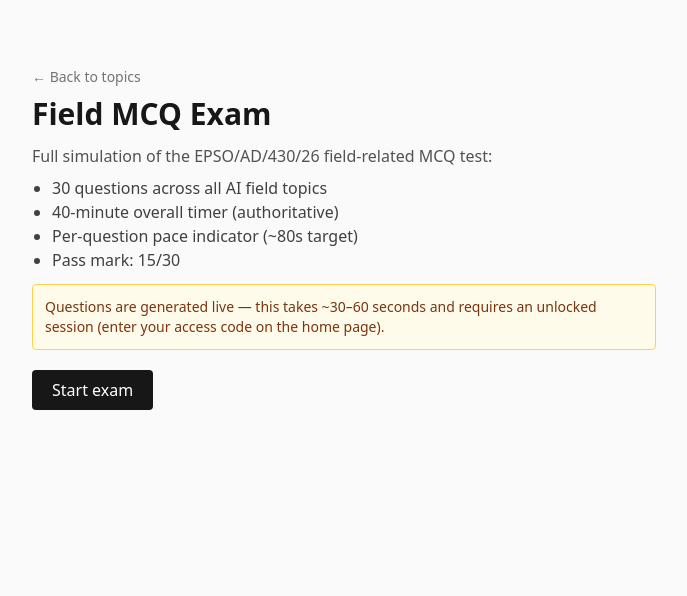
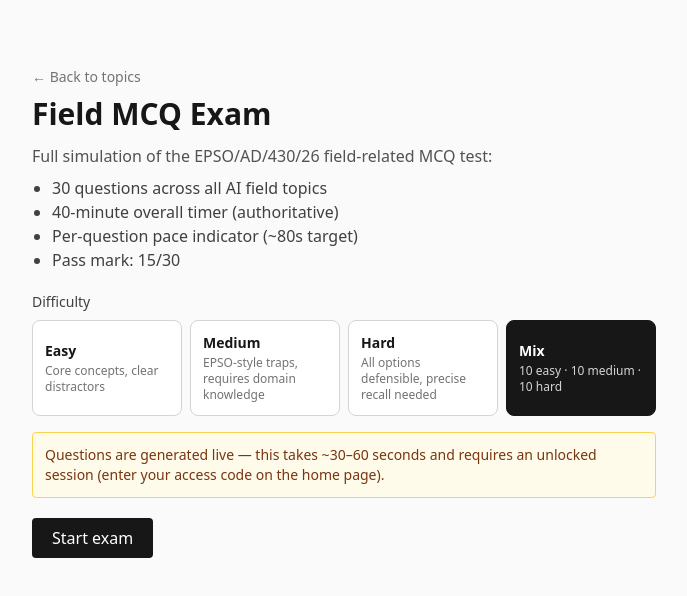
Before and after one commit to Jrmromao/epso-ai-trainer, a Next.js app: page /exam in a window 1280 px wide. Shown: the top 596 px of the page, without its empty margins (296-983 px from the left). Built offline with nearby package versions, Linux system fonts and the light colour scheme.

Commit message:
feat: difficulty selector on exam page (easy/medium/hard/mix)
- Mix mode: 10 easy + 10 medium + 10 hard (default)
- Single difficulty: all 30 questions at that level
- UI shows 4 toggle cards before starting the exam
- API exam route accepts difficulty param and passes per-topic

```diff
--- a/src/app/api/exam/route.ts
+++ b/src/app/api/exam/route.ts
@@ -1,5 +1,5 @@
 import { NextResponse } from "next/server";
-import type { Question, Topic } from "@/lib/types";
+import type { Difficulty, Question, Topic } from "@/lib/types";
 import { chatJson, getLlmConfig } from "@/lib/llm";
 import { buildGenerationPrompt, parseQuestions } from "@/lib/questionSchema";
 import { hardenQuestions } from "@/lib/hardenQuestions";
@@ -10,7 +10,7 @@
 
 // Full field-MCQ exam: 30 questions across the 6 AI field topics.
 // Generated live in per-topic batches; topped up from the seed bank so the
-// exam always has 30 even if some batches fail (spec AC12, sourcing = live+fallback).
+// exam always has 30 even if some batches fail.
 
 const FIELD_TOPICS: Topic[] = [
   "ai-act",
@@ -21,8 +21,14 @@
   "policy",
 ];
 
-const PER_TOPIC = 5; // 5 x 6 = 30
 const EXAM_SIZE = 30;
+const PER_TOPIC = 5; // 5 × 6 = 30
+
+type DifficultyMode = Difficulty | "mix";
+
+// For "mix" mode: cycle easy/medium/hard across topics so the exam has
+// roughly 10 of each. Topics cycle through difficulties deterministically.
+const MIX_CYCLE: Difficulty[] = ["easy", "medium", "hard", "easy", "medium", "hard"];
 
 function shuffle<T>(arr: T[]): T[] {
   const a = [...arr];
@@ -33,18 +39,15 @@
   return a;
 }
 
-// Generate one topic batch. In BYOK mode the user's key funds the call and the
-// server daily cap is not consumed; in server mode the cap gates every call.
-// When harden is set, a second (critique) pass hardens the batch's distractors;
-// it consumes another cap slot in server mode and safely no-ops on failure.
 async function generateForTopic(
   topic: Topic,
+  difficulty: Difficulty,
   byokKey: string,
   harden: boolean,
 ): Promise<Question[]> {
   const byok = byokKey.length > 0;
   if (!byok && !tryConsumeLlmCall()) return [];
-  const { system, user } = buildGenerationPrompt(topic, PER_TOPIC);
+  const { system, user } = buildGenerationPrompt(topic, PER_TOPIC, undefined, difficulty, "en");
   try {
     const raw = await chatJson(
       [
@@ -53,7 +56,7 @@
       ],
       getLlmConfig(byokKey || undefined),
     );
-    const questions = parseQuestions(raw, topic);
+    const questions = parseQuestions(raw, topic, difficulty, "en");
     if (questions.length === 0) return [];
     if (harden && (byok || tryConsumeLlmCall())) {
       return hardenQuestions(questions, topic, getLlmConfig(byokKey || undefined));
@@ -64,19 +67,25 @@
   }
 }
 
-function topUpFromSeed(have: Question[], need: number): Question[] {
+function topUpFromSeed(have: Question[], need: number, difficulty?: Difficulty): Question[] {
   if (have.length >= need) return have.slice(0, need);
   const haveIds = new Set(have.map((q) => q.id));
+  // Try matching difficulty first, then relax.
   const pool = shuffle(
     SEED_QUESTIONS.filter(
-      (q) => FIELD_TOPICS.includes(q.topic) && !haveIds.has(q.id),
+      (q) =>
+        FIELD_TOPICS.includes(q.topic) &&
+        !haveIds.has(q.id) &&
+        (!difficulty || q.difficulty === difficulty),
     ),
   );
-  return [...have, ...pool].slice(0, need);
+  const relaxed = pool.length > 0
+    ? pool
+    : shuffle(SEED_QUESTIONS.filter((q) => FIELD_TOPICS.includes(q.topic) && !haveIds.has(q.id)));
+  return [...have, ...relaxed].slice(0, need);
 }
 
 export async function POST(req: Request) {
-  // BYOK bypasses the access gate and daily cap (user funds their own calls).
   const byokKey = req.headers.get(BYOK_HEADER)?.trim() || "";
   const byok = byokKey.length > 0;
 
@@ -84,30 +93,43 @@
     return NextResponse.json({ error: "unauthorized" }, { status: 401 });
   }
 
-  // Lever 2 hardening pass is on by default; callers may opt out for speed.
+  let difficultyMode: DifficultyMode = "mix";
   let harden = true;
   try {
-    const body = (await req.json()) as { harden?: boolean };
-    harden = body?.harden !== false;
+    const body = (await req.json()) as { harden?: boolean; difficulty?: string };
+    if (body?.harden === false) harden = false;
+    if (body?.difficulty === "easy" || body?.difficulty === "medium" || body?.difficulty === "hard") {
+      difficultyMode = body.difficulty;
+    } else if (body?.difficulty === "mix") {
+      difficultyMode = "mix";
+    }
   } catch {
-    // no body / not JSON -> keep default (harden on)
+    // no body / not JSON -> keep defaults
   }
+
+  // Resolve per-topic difficulties.
+  const topicDifficulties: Difficulty[] = FIELD_TOPICS.map((_, i) =>
+    difficultyMode === "mix" ? MIX_CYCLE[i] : difficultyMode,
+  );
 
   // Generate all topic batches in parallel.
   const batches = await Promise.all(
-    FIELD_TOPICS.map((t) => generateForTopic(t, byokKey, harden)),
+    FIELD_TOPICS.map((t, i) => generateForTopic(t, topicDifficulties[i], byokKey, harden)),
   );
   const generated = batches.flat();
 
   const liveCount = generated.length;
-  const questions = shuffle(topUpFromSeed(generated, EXAM_SIZE));
+  const questions = shuffle(
+    topUpFromSeed(generated, EXAM_SIZE, difficultyMode === "mix" ? undefined : difficultyMode),
+  );
 
   return NextResponse.json({
     questions,
     total: questions.length,
     liveCount,
     source: liveCount >= EXAM_SIZE ? "llm" : liveCount > 0 ? "mixed" : "fallback",
-    durationSeconds: 40 * 60, // real exam: 40 minutes
+    durationSeconds: 40 * 60,
     passMark: 15,
+    difficultyMode,
   });
 }
--- a/src/app/exam/page.tsx
+++ b/src/app/exam/page.tsx
@@ -1,7 +1,7 @@
 "use client";
 
 import { useState } from "react";
-import type { Question } from "@/lib/types";
+import type { Difficulty, Question } from "@/lib/types";
 import ExamRunner from "@/components/ExamRunner";
 import { llmHeaders } from "@/lib/userKey";
 
@@ -13,10 +13,20 @@
   source: string;
 }
 
+type DifficultyMode = Difficulty | "mix";
+
+const DIFFICULTY_OPTIONS: { value: DifficultyMode; label: string; description: string }[] = [
+  { value: "easy",   label: "Easy",   description: "Core concepts, clear distractors" },
+  { value: "medium", label: "Medium", description: "EPSO-style traps, requires domain knowledge" },
+  { value: "hard",   label: "Hard",   description: "All options defensible, precise recall needed" },
+  { value: "mix",    label: "Mix",    description: "10 easy · 10 medium · 10 hard" },
+];
+
 export default function ExamPage() {
   const [exam, setExam] = useState<ExamData | null>(null);
   const [loading, setLoading] = useState(false);
   const [error, setError] = useState<string | null>(null);
+  const [difficultyMode, setDifficultyMode] = useState<DifficultyMode>("mix");
 
   async function start() {
     setLoading(true);
@@ -24,7 +34,8 @@
     try {
       const res = await fetch("/api/exam", {
         method: "POST",
-        headers: llmHeaders(),
+        headers: llmHeaders({ "Content-Type": "application/json" }),
+        body: JSON.stringify({ difficulty: difficultyMode }),
       });
       if (res.status === 401) {
         setError(
@@ -77,7 +88,31 @@
         <li>Per-question pace indicator (~80s target)</li>
         <li>Pass mark: 15/30</li>
       </ul>
-      <p className="mt-3 rounded border border-amber-300 bg-amber-50 p-3 text-sm text-amber-900">
+
+      {/* Difficulty selector */}
+      <div className="mt-5">
+        <p className="text-sm font-medium text-neutral-700">Difficulty</p>
+        <div className="mt-2 grid grid-cols-2 gap-2 sm:grid-cols-4">
+          {DIFFICULTY_OPTIONS.map(({ value, label, description }) => (
+            <button
+              key={value}
+              onClick={() => setDifficultyMode(value)}
+              className={`rounded-lg border p-3 text-left transition ${
+                difficultyMode === value
+                  ? "border-neutral-900 bg-neutral-900 text-white"
+                  : "border-neutral-300 bg-white hover:border-neutral-900"
+              }`}
+            >
+              <div className="font-semibold text-sm">{label}</div>
+              <div className={`mt-0.5 text-xs ${difficultyMode === value ? "text-neutral-300" : "text-neutral-500"}`}>
+                {description}
+              </div>
+            </button>
+          ))}
+        </div>
+      </div>
+
+      <p className="mt-4 rounded border border-amber-300 bg-amber-50 p-3 text-sm text-amber-900">
         Questions are generated live &mdash; this takes ~30&ndash;60 seconds and
         requires an unlocked session (enter your access code on the home page).
       </p>
```
